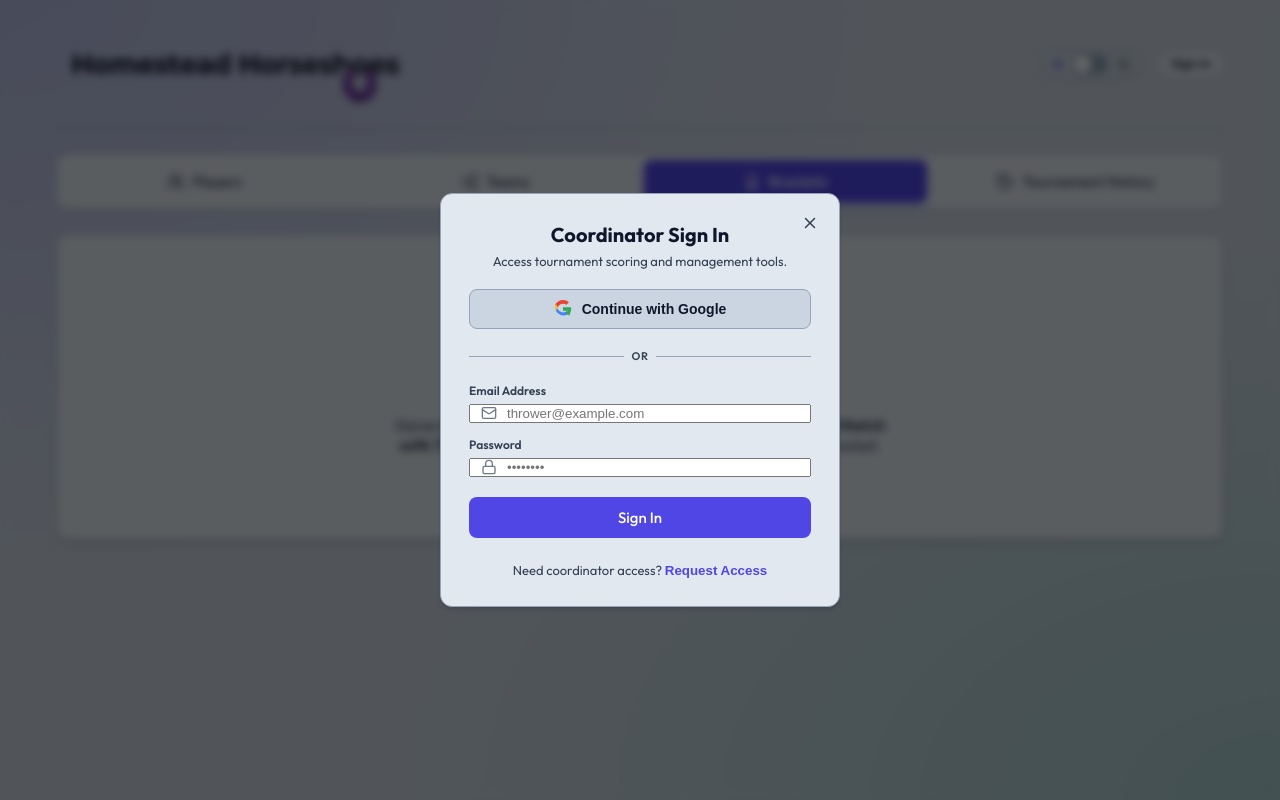
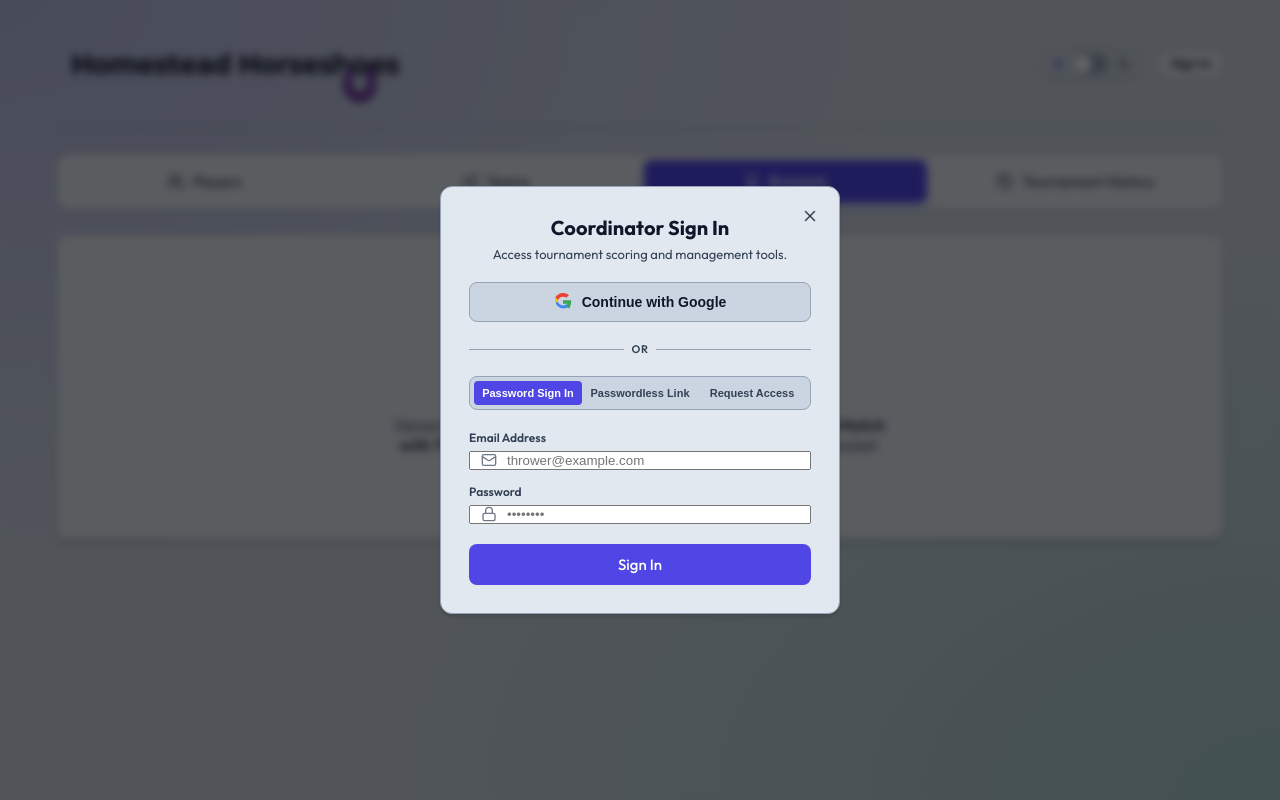
Before and after one commit to yardik/tourny-planner, a React (Vite) app: page / in a window 1280 px wide. Both pictures are taken after a click on the button "Sign In". Built offline with nearby package versions, Linux system fonts and the light colour scheme.

Commit message:
Implement passwordless email link magic link authentication

```diff
--- a/src/components/AuthModal.jsx
+++ b/src/components/AuthModal.jsx
@@ -3,11 +3,12 @@ import { X, Mail, Lock, ShieldAlert } from "lucide-react";
 import db from "../services/db";
 
 export default function AuthModal({ isOpen, onClose }) {
-  const [authMode, setAuthMode] = useState("login"); // "login" | "register"
+  const [authMode, setAuthMode] = useState("login"); // "login" | "passwordless" | "register"
   const [email, setEmail] = useState("");
   const [password, setPassword] = useState("");
   const [errorMsg, setErrorMsg] = useState("");
   const [isLoading, setIsLoading] = useState(false);
+  const [linkSent, setLinkSent] = useState(false);
 
   if (!isOpen) return null;
 
@@ -19,10 +20,14 @@ export default function AuthModal({ isOpen, onClose }) {
     try {
       if (authMode === "login") {
         await db.loginWithEmail(email, password);
-      } else {
+        onClose();
+      } else if (authMode === "register") {
         await db.registerWithEmail(email, password);
+        onClose();
+      } else if (authMode === "passwordless") {
+        await db.sendEmailSignInLink(email);
+        setLinkSent(true);
       }
-      onClose();
     } catch (err) {
       console.error("Auth error:", err);
       // Friendly messages for Firebase errors
@@ -109,11 +114,17 @@ export default function AuthModal({ isOpen, onClose }) {
         {/* Header */}
         <div style={{ textAlign: "center" }}>
           <h3 style={{ fontSize: "20px", fontWeight: "800", margin: "0 0 6px 0" }}>
-            {authMode === "login" ? "Coordinator Sign In" : "Request Access"}
+            {authMode === "login"
+              ? "Coordinator Sign In"
+              : authMode === "passwordless"
+                ? "Passwordless Sign In"
+                : "Request Access"}
           </h3>
           <p style={{ fontSize: "13px", color: "var(--text-secondary)", margin: 0 }}>
             {authMode === "login"
               ? "Access tournament scoring and management tools."
+              : authMode === "passwordless"
+                ? "Sign in securely via a magic link sent to your email."
                 : "Register your thrower email to request coordinator access."}
           </p>
         </div>
@@ -156,7 +167,84 @@ export default function AuthModal({ isOpen, onClose }) {
           <div style={{ flex: 1, height: "1px", background: "var(--border-color)" }}></div>
         </div>
 
-        {/* Email Form */}
+        {/* Auth Mode Tabs Switcher */}
+        <div style={{ display: "flex", gap: "4px", background: "var(--bg-primary)", padding: "4px", borderRadius: "var(--radius-sm)", border: "1px solid var(--border-color)" }}>
+          <button
+            type="button"
+            style={{
+              flex: 1,
+              padding: "6px 4px",
+              fontSize: "11px",
+              fontWeight: "700",
+              background: authMode === "login" ? "var(--accent-color)" : "transparent",
+              color: authMode === "login" ? "#ffffff" : "var(--text-secondary)",
+              border: "none",
+              borderRadius: "4px",
+              cursor: "pointer",
+              transition: "all 0.2s"
+            }}
+            onClick={() => { setAuthMode("login"); setErrorMsg(""); setLinkSent(false); }}
+          >
+            Password Sign In
+          </button>
+          <button
+            type="button"
+            style={{
+              flex: 1,
+              padding: "6px 4px",
+              fontSize: "11px",
+              fontWeight: "700",
+              background: authMode === "passwordless" ? "var(--accent-color)" : "transparent",
+              color: authMode === "passwordless" ? "#ffffff" : "var(--text-secondary)",
+              border: "none",
+              borderRadius: "4px",
+              cursor: "pointer",
+              transition: "all 0.2s"
+            }}
+            onClick={() => { setAuthMode("passwordless"); setErrorMsg(""); setLinkSent(false); }}
+          >
+            Passwordless Link
+          </button>
+          <button
+            type="button"
+            style={{
+              flex: 1,
+              padding: "6px 4px",
+              fontSize: "11px",
+              fontWeight: "700",
+              background: authMode === "register" ? "var(--accent-color)" : "transparent",
+              color: authMode === "register" ? "#ffffff" : "var(--text-secondary)",
+              border: "none",
+              borderRadius: "4px",
+              cursor: "pointer",
+              transition: "all 0.2s"
+            }}
+            onClick={() => { setAuthMode("register"); setErrorMsg(""); setLinkSent(false); }}
+          >
+            Request Access
+          </button>
+        </div>
+
+        {/* Email Form / Success View */}
+        {linkSent ? (
+          <div style={{ textAlign: "center", padding: "10px 0", display: "flex", flexDirection: "column", alignItems: "center", gap: "12px" }}>
+            <div style={{ width: "48px", height: "48px", borderRadius: "50%", background: "rgba(16, 185, 129, 0.1)", border: "1px solid rgba(16, 185, 129, 0.3)", display: "flex", alignItems: "center", justifyContent: "center", color: "var(--success-color)" }}>
+              <Mail size={24} />
+            </div>
+            <h4 style={{ fontSize: "16px", fontWeight: "700", margin: 0, color: "var(--text-primary)" }}>Magic Link Sent!</h4>
+            <p style={{ fontSize: "13px", color: "var(--text-secondary)", lineHeight: "1.5", margin: 0 }}>
+              We've sent a passwordless sign-in link to <strong>{email}</strong>. Please open your email client, look for the Firebase sign-in message, and click the link to finish signing in.
+            </p>
+            <button
+              type="button"
+              className="btn btn-secondary"
+              style={{ marginTop: "12px", width: "100%", padding: "8px" }}
+              onClick={() => { setLinkSent(false); }}
+            >
+              Send link again / Change email
+            </button>
+          </div>
+        ) : (
           <form onSubmit={handleSubmit} style={{ display: "flex", flexDirection: "column", gap: "14px" }}>
             <div style={{ display: "flex", flexDirection: "column", gap: "4px" }}>
               <label style={{ fontSize: "12px", fontWeight: "600", color: "var(--text-secondary)" }}>Email Address</label>
@@ -175,6 +263,7 @@ export default function AuthModal({ isOpen, onClose }) {
               </div>
             </div>
 
+            {authMode !== "passwordless" && (
               <div style={{ display: "flex", flexDirection: "column", gap: "4px" }}>
                 <label style={{ fontSize: "12px", fontWeight: "600", color: "var(--text-secondary)" }}>Password</label>
                 <div style={{ position: "relative" }}>
@@ -192,6 +281,7 @@ export default function AuthModal({ isOpen, onClose }) {
                   <Lock size={16} style={{ position: "absolute", left: "12px", top: "50%", transform: "translateY(-50%)", color: "var(--text-secondary)", opacity: 0.7 }} />
                 </div>
               </div>
+            )}
 
             {errorMsg && (
               <div style={{ display: "flex", gap: "6px", alignItems: "center", color: "var(--danger-color)", fontSize: "12px", fontWeight: "500", marginTop: "4px" }}>
@@ -206,36 +296,16 @@ export default function AuthModal({ isOpen, onClose }) {
               style={{ width: "100%", padding: "10px", marginTop: "6px" }}
               disabled={isLoading}
             >
-            {isLoading ? "Processing..." : (authMode === "login" ? "Sign In" : "Submit Access Request")}
+              {isLoading
+                ? "Processing..."
+                : authMode === "login"
+                  ? "Sign In"
+                  : authMode === "passwordless"
+                    ? "Send Sign-In Link"
+                    : "Submit Access Request"}
             </button>
           </form>
-
-        {/* Footer Toggle */}
-        <div style={{ textAlign: "center", fontSize: "13px", color: "var(--text-secondary)", marginTop: "4px" }}>
-          {authMode === "login" ? (
-            <>
-              Need coordinator access?{" "}
-              <button
-                type="button"
-                onClick={() => { setAuthMode("register"); setErrorMsg(""); }}
-                style={{ background: "none", border: "none", color: "var(--accent-color)", fontWeight: "600", cursor: "pointer", padding: 0 }}
-              >
-                Request Access
-              </button>
-            </>
-          ) : (
-            <>
-              Already requested access?{" "}
-              <button
-                type="button"
-                onClick={() => { setAuthMode("login"); setErrorMsg(""); }}
-                style={{ background: "none", border: "none", color: "var(--accent-color)", fontWeight: "600", cursor: "pointer", padding: 0 }}
-              >
-                Sign In
-              </button>
-            </>
         )}
-        </div>
       </div>
     </div>
   );
--- a/src/services/db.js
+++ b/src/services/db.js
@@ -24,7 +24,10 @@ import {
   signInWithEmailAndPassword,
   createUserWithEmailAndPassword,
   GoogleAuthProvider,
-  signInWithPopup
+  signInWithPopup,
+  sendSignInLinkToEmail,
+  isSignInWithEmailLink,
+  signInWithEmailLink
 } from "firebase/auth";
 
 // Check for git-ignored local configuration file
@@ -763,6 +766,35 @@ class DatabaseService {
     await deleteDoc(docRef);
   }
 
+  async sendEmailSignInLink(email) {
+    if (!this.isFirebaseReady || !this.auth) {
+      throw new Error("Cloud sync is not connected. Connect Firebase first.");
+    }
+    const actionCodeSettings = {
+      url: window.location.origin,
+      handleCodeInApp: true
+    };
+    await sendSignInLinkToEmail(this.auth, email, actionCodeSettings);
+    window.localStorage.setItem("emailForSignIn", email);
+  }
+
+  isEmailSignInLink(url) {
+    if (!this.auth) return false;
+    return isSignInWithEmailLink(this.auth, url);
+  }
+
+  async completeEmailLinkSignIn(email, url) {
+    if (!this.isFirebaseReady || !this.auth) {
+      throw new Error("Cloud sync is not connected. Connect Firebase first.");
+    }
+    const result = await signInWithEmailLink(this.auth, email, url);
+    await this.checkOrCreateAccessRequest(result.user);
+    this.user = result.user;
+    this.notifyAuth();
+    window.localStorage.removeItem("emailForSignIn");
+    return result.user;
+  }
+
   async registerWithEmail(email, password) {
     if (!this.isFirebaseReady || !this.auth) {
       throw new Error("Cloud sync is not connected. Connect Firebase first.");
```
Also changed, not shown: src/App.jsx (+38 -0 lines). Lines whose indentation alone changed are shown as unchanged.
